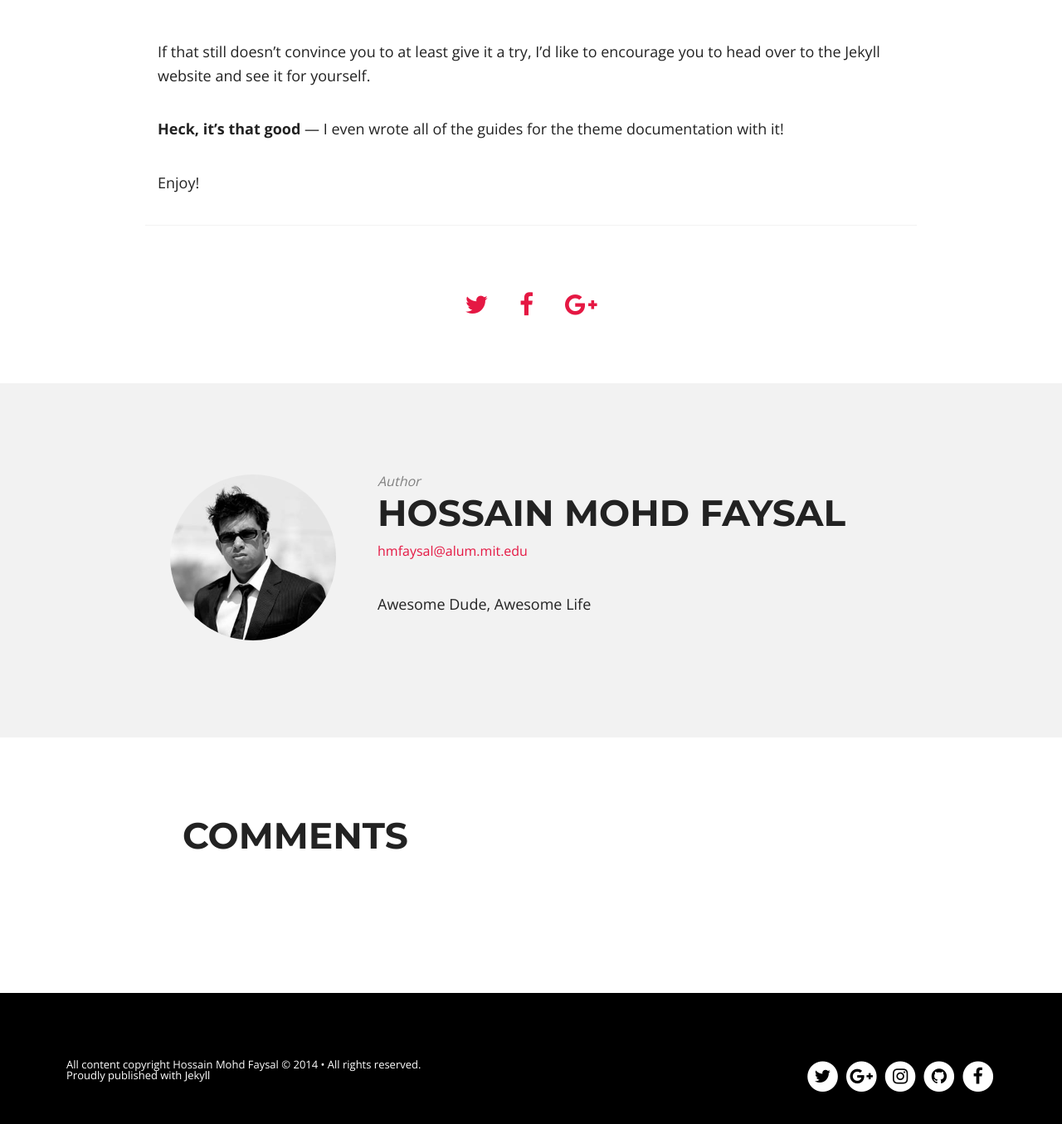
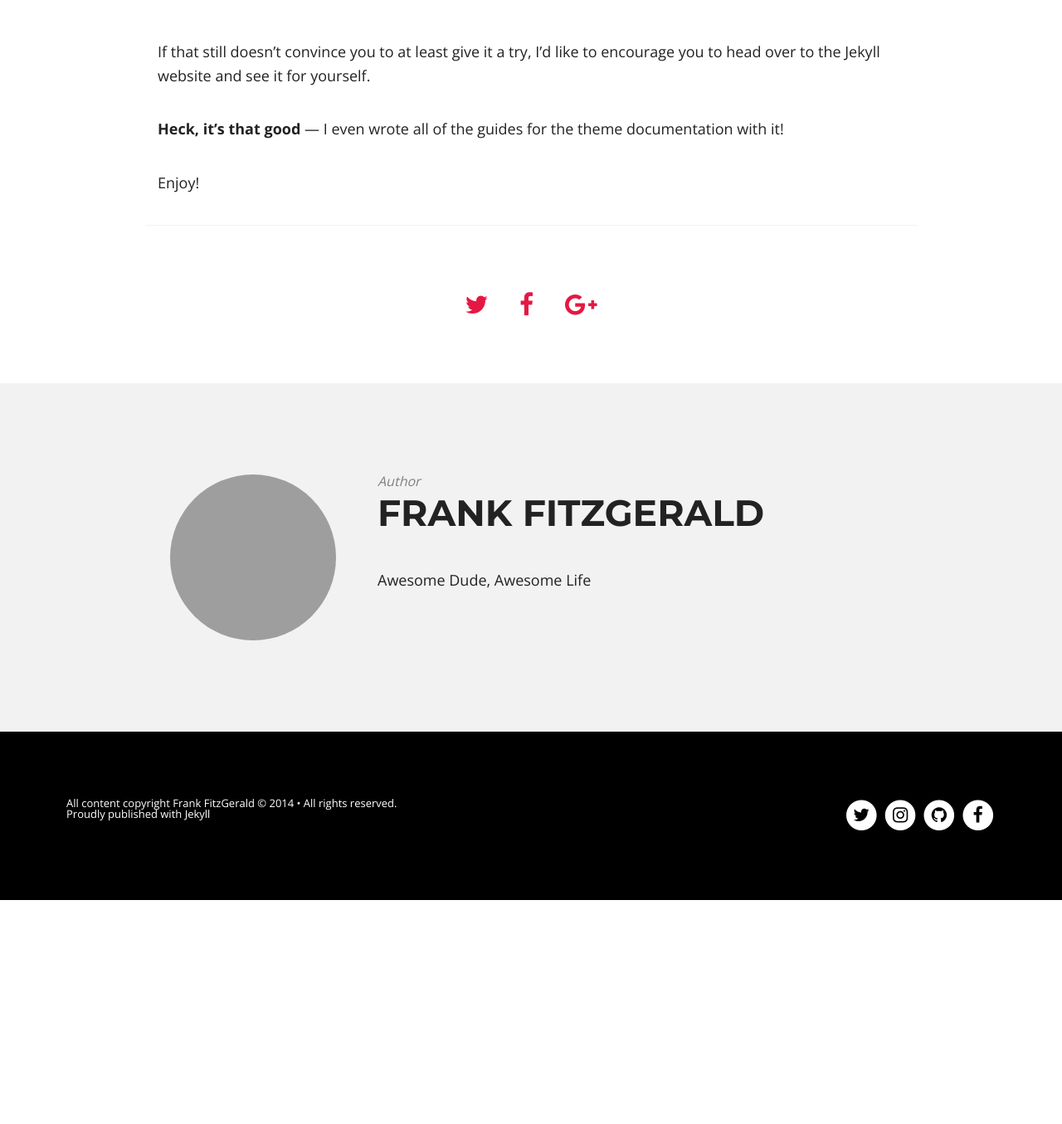
Before and after one commit to FrankFitzGerald/frankfitzgerald.github.io, a Jekyll site: the page built from _posts/2014-07-23-why-jekyll.md, in a window 1280 px wide and 1400 px high, scrolled down 1288 px. Shown: the top 1355 px of the window at 83% size. Built offline with Jekyll 4.4.1, drawn with Linux system fonts in a browser that asks for light colours; nearby versions of some CDN libraries; comment, search, counter and statistics services are not loaded; after the commit the page ends 2373 px from its top, so only the background shows below that; some of the changed text lies outside the part shown; grey boxes are pictures that could not be loaded.

Commit message:
Update links

```diff
--- a/_config.yml
+++ b/_config.yml
@@ -1,31 +1,31 @@
 title:            Notepad
 description:      "Blogging is fun"
 logo:             logo.png
-disqus_shortname: hmfaysal
+disqus_shortname:
 share:            true
 dropcap:			true
 # Change url to your domain. Leave localhost server or blank when working locally.
 # or use the hint from http://jekyllrb.com/docs/github-pages/ to keep this the same
 # whether working locally or remotely. Start Jekyll with: jekyll serve --baseurl ''
-url:        	  /Notepad
+url:        	  /frankfitzgerald.github.io
 
 # Owner/author information
 owner:
-  name:           Hossain Mohd Faysal
-  avatar:         hmfaysal.jpg
-  email:          hmfaysal@alum.mit.edu
+  name:           Frank FitzGerald
+  avatar:
+  email:
   # Use the coder's toolbox at http://coderstoolbox.net/string/#!encoding=xml&action=encode&charset=us_ascii to encode your description into XML string
   description:    Awesome Dude, Awesome Life
   # Social networking links used in footer. Update and remove as you like.
-  twitter:        hmfaysal
-  facebook:       hmfaysal
-  github:         hmfaysal
-  instagram:      hmfaysal
+  twitter:        frank_fitz
+  facebook:       FitzGeraldFrank
+  github:         FrankFitzGerald
+  instagram:      frankjfitzgerald
   # For Google Authorship https://plus.google.com/authorship
-  google_plus:    https://plus.google.com/u/0/102602916593522619858
+  google_plus:
 
 # Analytics and webmaster tools stuff goes here
-google_analytics:   UA-39365944-7
+google_analytics:
 google_verify:
 # https://ssl.bing.com/webmaster/configure/verify/ownership Option 2 content= goes here
 bing_verify:
@@ -71,8 +71,8 @@ kramdown:
 
 prose:
   rooturl: '_posts'
-  siteurl: 'http://hmfaysal.github.io/Notepad/'
-  relativeLinks: 'http://hmfaysal.github.io/Notepad/links.jsonp'
+  siteurl: 'http://frankfitzgerald.github.io/frankfitzgerald.github.io/'
+  relativeLinks: 'http://frankfitzgerald.github.io/frankfitzgerald.github.io/links.jsonp'
   media: 'images'
   metadata:
     _posts:
```
